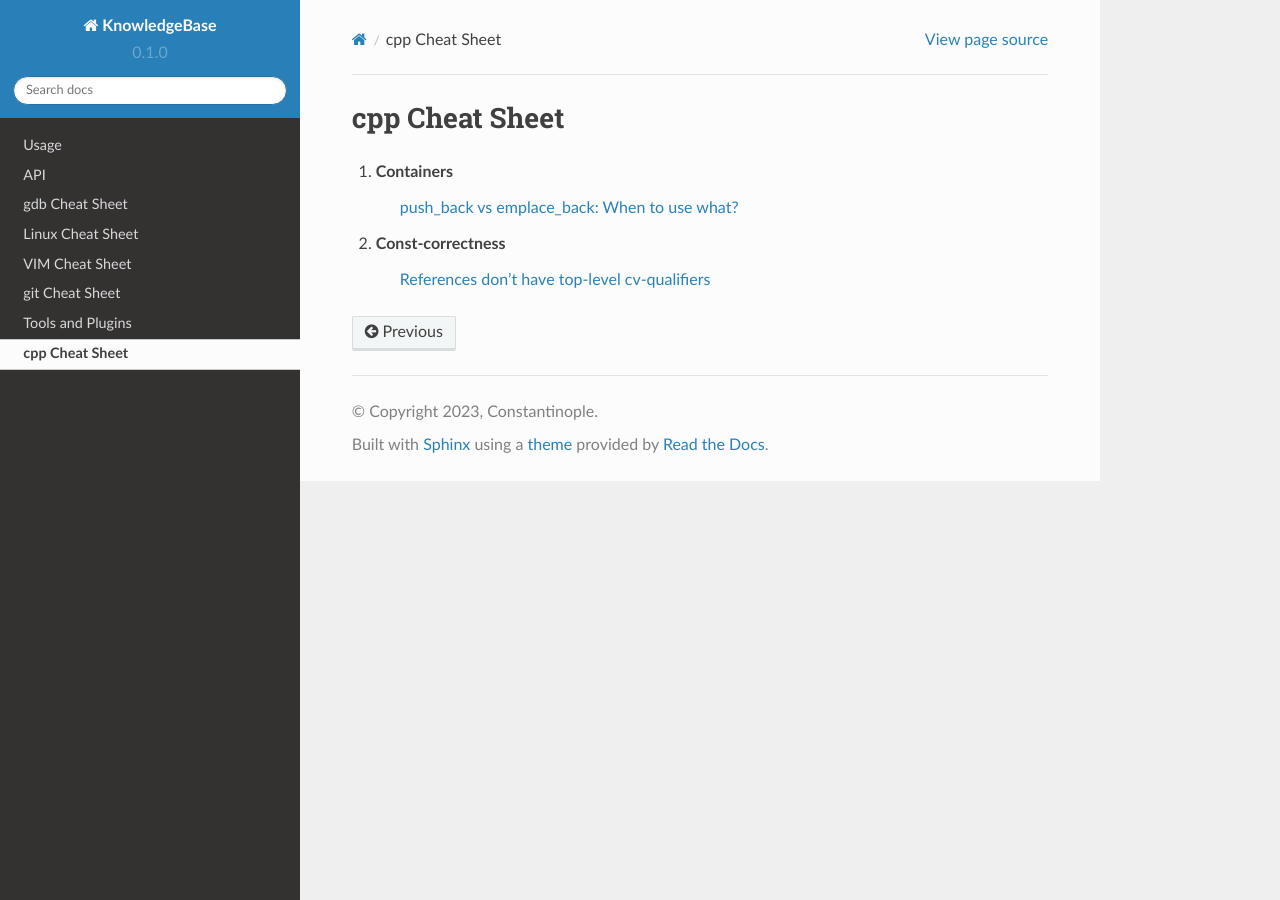
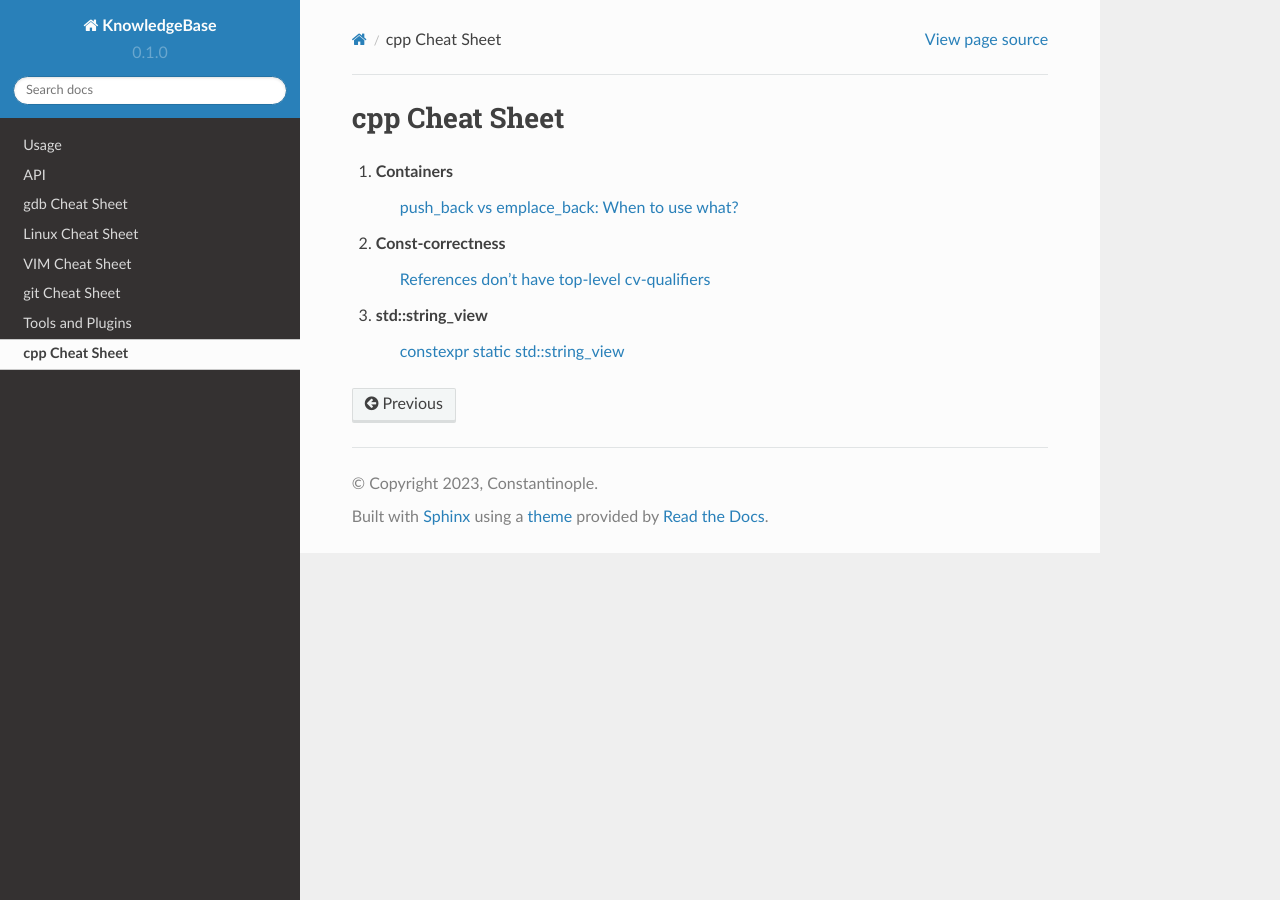
Before and after one commit to celikelozdinc/KnowledgeBase, a Sphinx documentation site: the page built from docs/source/cpp.rst, in a window 1280 px wide. Built offline with Sphinx 7.4.7 and the Read the Docs theme 2.0.0, drawn with Linux system fonts in a browser that asks for light colours.

Commit message:
std::string_view

```diff
--- a/docs/source/cpp.rst
+++ b/docs/source/cpp.rst
@@ -8,3 +8,6 @@ cpp Cheat Sheet
 
 #. Const-correctness
     `References don’t have top-level cv-qualifiers <https://blog.knatten.org/2023/03/17/references-dont-have-top-level-cv-qualifiers/>`_
+
+#. std::string_view
+    `constexpr static std::string_view <https://lemire.me/blog/2023/04/12/consider-using-constexpr-static-function-variables-for-performance/>`_
```
